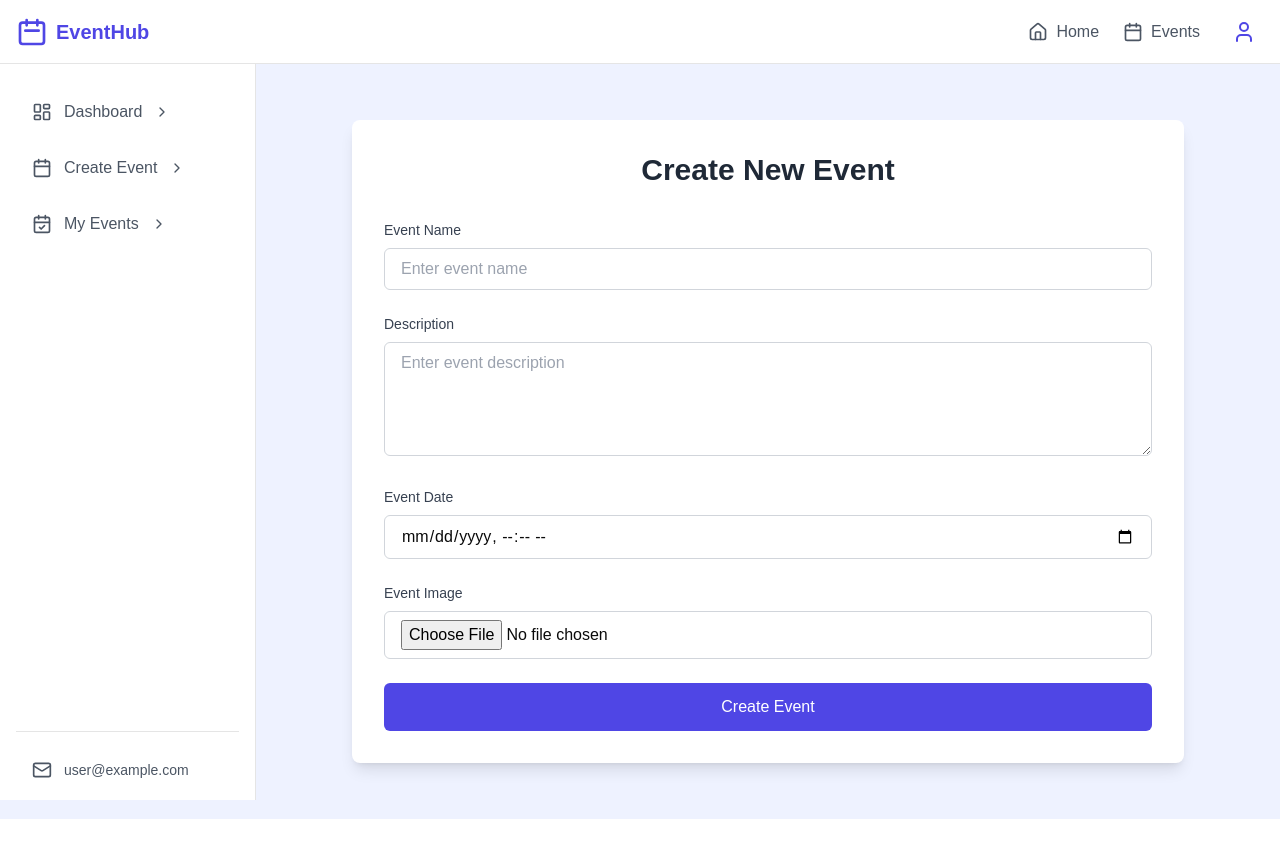
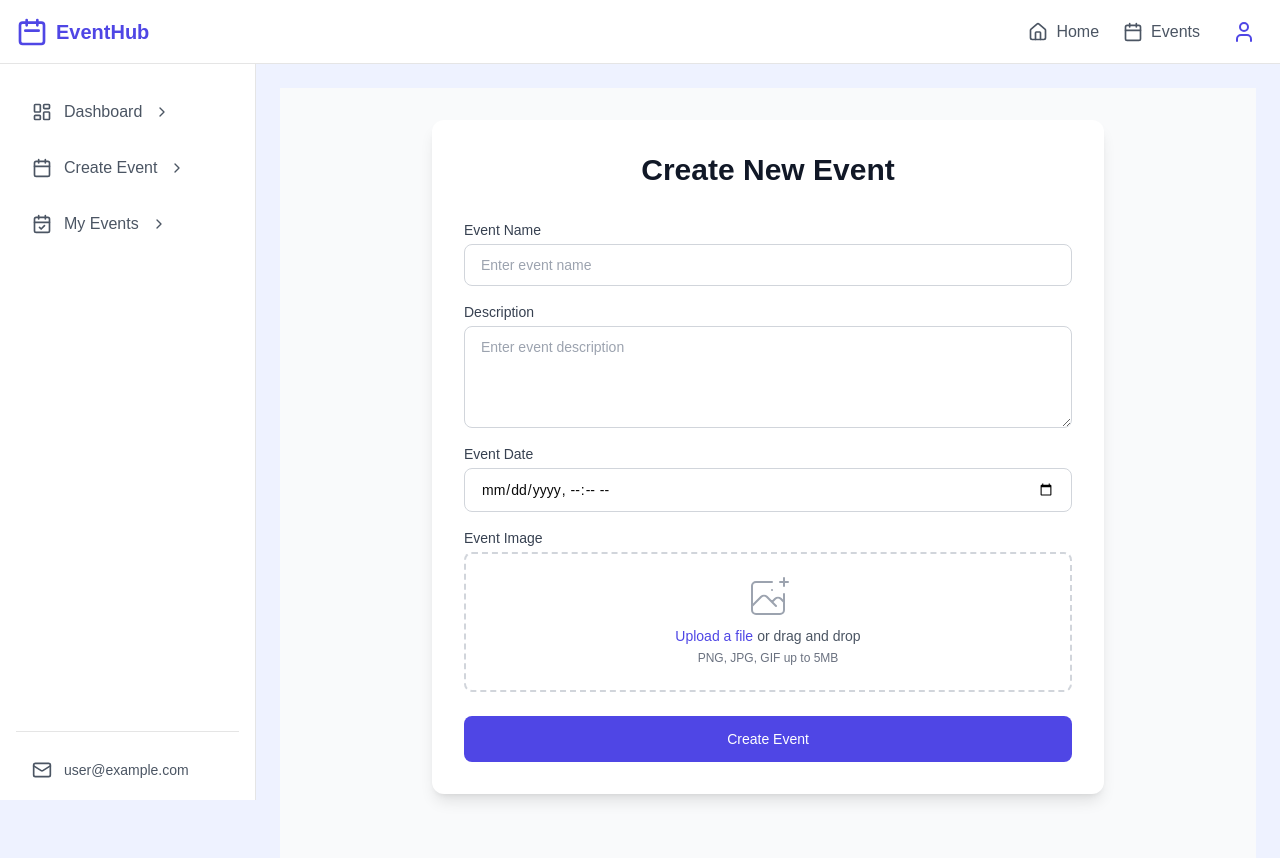
Before and after one commit to TecCurious/eventMangement-frontend, a Next.js app: page /dashboard/create-event in a window 1280 px wide. Shown: the top 858 px of the page. Before the commit the page ends 819 px from the top, so only its background shows below. Built offline with nearby package versions, Linux system fonts and the light colour scheme.

Commit message:
ui updated

```diff
--- a/src/components/CreateEvent.tsx
+++ b/src/components/CreateEvent.tsx
@@ -1,6 +1,7 @@
 "use client";
 import React, { useState } from 'react';
 import { toast } from 'react-toastify';
+
 interface EventFormData {
   name: string;
   description: string;
@@ -134,18 +135,20 @@ const CreateEventForm: React.FC = () => {
   };
 
   return (
-    <div className="max-w-4xl mx-auto p-4 sm:p-6 lg:p-8">
-      <div className="bg-white rounded-lg shadow-lg p-6 md:p-8">
-        <h1 className="text-3xl font-bold text-center text-gray-800 mb-8">
+    <div className="min-h-screen bg-gray-50 py-8 px-4 sm:px-6 lg:px-8">
+      <div className="max-w-2xl mx-auto">
+        <div className="bg-white rounded-xl shadow-lg">
+          <div className="px-4 py-5 sm:p-6 lg:p-8">
+            <h1 className="text-2xl sm:text-3xl font-bold text-center text-gray-900 mb-8">
               Create New Event
             </h1>
 
             <form onSubmit={handleSubmit} className="space-y-6">
-          {/* Event Name Field */}
+              <div className="space-y-4">
                 <div>
                   <label
                     htmlFor="name"
-              className="block text-sm font-medium text-gray-700 mb-2"
+                    className="block text-sm font-medium text-gray-700 mb-1"
                   >
                     Event Name
                   </label>
@@ -157,22 +160,21 @@ const CreateEventForm: React.FC = () => {
                     onChange={handleInputChange}
                     disabled={loading}
                     placeholder="Enter event name"
-              className={`w-full px-4 py-2 rounded-md border ${
+                    className={`block w-full rounded-lg text-sm px-4 py-2.5 ${
                       errors.name
                         ? 'border-red-500 focus:ring-red-500'
                         : 'border-gray-300 focus:ring-blue-500'
-              } focus:border-transparent focus:outline-none focus:ring-2 transition duration-200`}
+                    } border focus:border-transparent focus:outline-none focus:ring-2 transition duration-200`}
                   />
                   {errors.name && (
-              <p className="mt-1 text-sm text-red-600">{errors.name}</p>
+                    <p className="mt-1.5 text-sm text-red-600">{errors.name}</p>
                   )}
                 </div>
 
-          {/* Description Field */}
                 <div>
                   <label
                     htmlFor="description"
-              className="block text-sm font-medium text-gray-700 mb-2"
+                    className="block text-sm font-medium text-gray-700 mb-1"
                   >
                     Description
                   </label>
@@ -184,22 +186,21 @@ const CreateEventForm: React.FC = () => {
                     disabled={loading}
                     rows={4}
                     placeholder="Enter event description"
-              className={`w-full px-4 py-2 rounded-md border ${
+                    className={`block w-full rounded-lg text-sm px-4 py-2.5 ${
                       errors.description
                         ? 'border-red-500 focus:ring-red-500'
                         : 'border-gray-300 focus:ring-blue-500'
-              } focus:border-transparent focus:outline-none focus:ring-2 transition duration-200`}
+                    } border focus:border-transparent focus:outline-none focus:ring-2 transition duration-200`}
                   />
                   {errors.description && (
-              <p className="mt-1 text-sm text-red-600">{errors.description}</p>
+                    <p className="mt-1.5 text-sm text-red-600">{errors.description}</p>
                   )}
                 </div>
 
-          {/* Date Field */}
                 <div>
                   <label
                     htmlFor="date"
-              className="block text-sm font-medium text-gray-700 mb-2"
+                    className="block text-sm font-medium text-gray-700 mb-1"
                   >
                     Event Date
                   </label>
@@ -210,40 +211,63 @@ const CreateEventForm: React.FC = () => {
                     value={formData.date}
                     onChange={handleInputChange}
                     disabled={loading}
-              className={`w-full px-4 py-2 rounded-md border ${
+                    className={`block w-full rounded-lg text-sm px-4 py-2.5 ${
                       errors.date
                         ? 'border-red-500 focus:ring-red-500'
                         : 'border-gray-300 focus:ring-blue-500'
-              } focus:border-transparent focus:outline-none focus:ring-2 transition duration-200`}
+                    } border focus:border-transparent focus:outline-none focus:ring-2 transition duration-200`}
                   />
                   {errors.date && (
-              <p className="mt-1 text-sm text-red-600">{errors.date}</p>
+                    <p className="mt-1.5 text-sm text-red-600">{errors.date}</p>
                   )}
                 </div>
 
-          {/* Image Upload Field */}
                 <div>
                   <label
                     htmlFor="image"
-              className="block text-sm font-medium text-gray-700 mb-2"
+                    className="block text-sm font-medium text-gray-700 mb-1"
                   >
                     Event Image
                   </label>
+                  <div className="mt-1 flex justify-center px-6 pt-5 pb-6 border-2 border-gray-300 border-dashed rounded-lg">
+                    <div className="space-y-1 text-center">
+                      <svg
+                        className="mx-auto h-12 w-12 text-gray-400"
+                        stroke="currentColor"
+                        fill="none"
+                        viewBox="0 0 48 48"
+                        aria-hidden="true"
+                      >
+                        <path
+                          d="M28 8H12a4 4 0 00-4 4v20m32-12v8m0 0v8a4 4 0 01-4 4H12a4 4 0 01-4-4v-4m32-4l-3.172-3.172a4 4 0 00-5.656 0L28 28M8 32l9.172-9.172a4 4 0 015.656 0L28 28m0 0l4 4m4-24h8m-4-4v8m-12 4h.02"
+                          strokeWidth="2"
+                          strokeLinecap="round"
+                          strokeLinejoin="round"
+                        />
+                      </svg>
+                      <div className="flex text-sm text-gray-600">
+                        <label
+                          htmlFor="image"
+                          className="relative cursor-pointer bg-white rounded-md font-medium text-indigo-600 hover:text-indigo-500 focus-within:outline-none focus-within:ring-2 focus-within:ring-offset-2 focus-within:ring-indigo-500"
+                        >
+                          <span>Upload a file</span>
                           <input
-              type="file"
                             id="image"
                             name="image"
+                            type="file"
+                            className="sr-only"
                             onChange={handleImageChange}
                             disabled={loading}
                             accept="image/*"
-              className={`w-full px-4 py-2 rounded-md border ${
-                errors.image
-                  ? 'border-red-500 focus:ring-red-500'
-                  : 'border-gray-300 focus:ring-blue-500'
-              } focus:border-transparent focus:outline-none focus:ring-2 transition duration-200`}
                           />
+                        </label>
+                        <p className="pl-1">or drag and drop</p>
+                      </div>
+                      <p className="text-xs text-gray-500">PNG, JPG, GIF up to 5MB</p>
+                    </div>
+                  </div>
                   {errors.image && (
-              <p className="mt-1 text-sm text-red-600">{errors.image}</p>
+                    <p className="mt-1.5 text-sm text-red-600">{errors.image}</p>
                   )}
                   {imagePreview && (
                     <div className="mt-4 rounded-lg overflow-hidden">
@@ -255,19 +279,19 @@ const CreateEventForm: React.FC = () => {
                     </div>
                   )}
                 </div>
+              </div>
 
-          {/* Submit Button */}
               <button
                 type="submit"
                 disabled={loading}
-            className={`w-full py-3 px-4 rounded-md text-white font-medium transition duration-200 ${
+                className={`w-full flex justify-center py-3 px-4 border border-transparent rounded-lg text-sm font-medium text-white transition duration-200 ${
                   loading
                     ? 'bg-gray-400 cursor-not-allowed'
-                : 'bg-indigo-600 hover:bg-indigo-700 focus:outline-none focus:ring-2 focus:ring-indigo-500 focus:ring-offset-2'
+                    : 'bg-indigo-600 hover:bg-indigo-700 focus:outline-none focus:ring-2 focus:ring-offset-2 focus:ring-indigo-500'
                 }`}
               >
                 {loading ? (
-              <div className="flex items-center justify-center">
+                  <div className="flex items-center">
                     <svg
                       className="animate-spin -ml-1 mr-3 h-5 w-5 text-white"
                       xmlns="http://www.w3.org/2000/svg"
@@ -297,6 +321,8 @@ const CreateEventForm: React.FC = () => {
             </form>
           </div>
         </div>
+      </div>
+    </div>
   );
 };
 
--- a/src/components/DashBoard.tsx
+++ b/src/components/DashBoard.tsx
@@ -54,7 +54,7 @@ const Dashboard = () => {
     }
   };
 
-  if (loading && userData) {
+  if (loading && !userData) {
     return (
       <div className="flex items-center justify-center min-h-screen">
         <Loader2 className="w-8 h-8 animate-spin" />
--- a/src/components/HomePage.tsx
+++ b/src/components/HomePage.tsx
@@ -26,7 +26,7 @@ const HomePage = () => {
             </p>
             <div className="mt-6 sm:mt-8 md:mt-10">
               <Link
-                href="/register"
+                href="/auth/register"
                 className="inline-flex items-center px-6 sm:px-8 py-2.5 sm:py-3 border border-transparent text-sm sm:text-base font-medium rounded-md text-white bg-indigo-600 hover:bg-indigo-700 transition-colors duration-200"
               >
                 Get Started
--- a/src/components/LoginForm.tsx
+++ b/src/components/LoginForm.tsx
@@ -8,8 +8,8 @@ import { Form, FormControl, FormField, FormItem, FormLabel, FormMessage } from '
 import Link from 'next/link';
 import { toast } from 'react-toastify';
 import { useRouter } from "next/navigation";
+import { useState } from 'react';
 
-// Define the form schema using Zod
 const formSchema = z.object({
   email: z.string().email({
     message: 'Please enter a valid email address.',
@@ -20,7 +20,7 @@ const formSchema = z.object({
 });
 
 export const LoginForm = () => {
-
+  const [isLoading, setIsLoading] = useState(false);
   const router = useRouter();
   const form = useForm<z.infer<typeof formSchema>>({
     resolver: zodResolver(formSchema),
@@ -30,8 +30,8 @@ export const LoginForm = () => {
     },
   });
 
-  // Handle form submission
   const onSubmit = async (values: z.infer<typeof formSchema>) => {
+    setIsLoading(true);
     try {
       if (!process.env.NEXT_PUBLIC_API_URL) {
         throw new Error('API URL not configured');
@@ -46,14 +46,12 @@ export const LoginForm = () => {
       const data = await response.json();
 
       if (!response.ok && data.error == "Invalid credentials") {
-        // throw new Error(data.error || 'Login failed');
         toast.error("Invalid credentials");
         return;
       }
 
       localStorage.setItem('token', data.token);
       form.reset();
-
 
       if(data.user.emailVerified == false){
         toast("Please verify your email");
@@ -67,11 +65,14 @@ export const LoginForm = () => {
     } catch (error) {
       console.error('Login error:', error);
       toast.error(error instanceof Error ? error.message : 'An unexpected error occurred');
+    } finally {
+      setIsLoading(false);
     }
   };
+
   return (
     <div className="w-full max-w-md p-8 space-y-8 bg-white/50 backdrop-blur-sm rounded-xl shadow-lg border border-indigo-100">
-      <h2 className="text-2xl font-bold text-center text-indigo-700">Welcome Back</h2>
+      <h2 className="text-2xl font-bold text-center text-black">Welcome Back</h2>
       <Form {...form}>
         <form onSubmit={form.handleSubmit(onSubmit)} className="space-y-6">
 
@@ -93,7 +94,6 @@ export const LoginForm = () => {
             )}
           />
 
-
           <FormField
             control={form.control}
             name="password"
@@ -113,17 +113,16 @@ export const LoginForm = () => {
             )}
           />
 
-
           <div className="pt-2">
             <Button
               type="submit"
+              disabled={isLoading}
               className="w-full bg-indigo-600 hover:bg-indigo-700 text-white font-bold py-2 px-6 rounded-lg transition-colors duration-200 focus:outline-none focus:ring-2 focus:ring-indigo-500 focus:ring-offset-2"
             >
-              Login
+              {isLoading ? "Logging in..." : "Login"}
             </Button>
           </div>
 
-          {/* Registration Prompt */}
           <div className="mt-6 text-center space-y-2 border-t border-indigo-100 pt-6">
             <p className="text-gray-600">Dont have an account?</p>
             <Link
@@ -138,3 +137,5 @@ export const LoginForm = () => {
     </div>
   );
 };
+
+export default LoginForm;
--- a/src/components/Sidebar.tsx
+++ b/src/components/Sidebar.tsx
@@ -16,7 +16,7 @@ const DashboardLayout = ({ children }: DashboardLayoutProps) => {
   const menuItems = [
     { icon: LayoutDashboard, text: 'Dashboard', href: '/dashboard' },
     { icon: Calendar, text: 'Create Event', href: '/dashboard/create-event' },
-    { icon: CalendarCheck, text: 'My Events', href: '/my-events' },
+    { icon: CalendarCheck, text: 'My Events', href: '/dashboard/my-events' },
   ];
 
   const handleLinkClick = () => {
```
Lines whose indentation alone changed are shown as unchanged.
